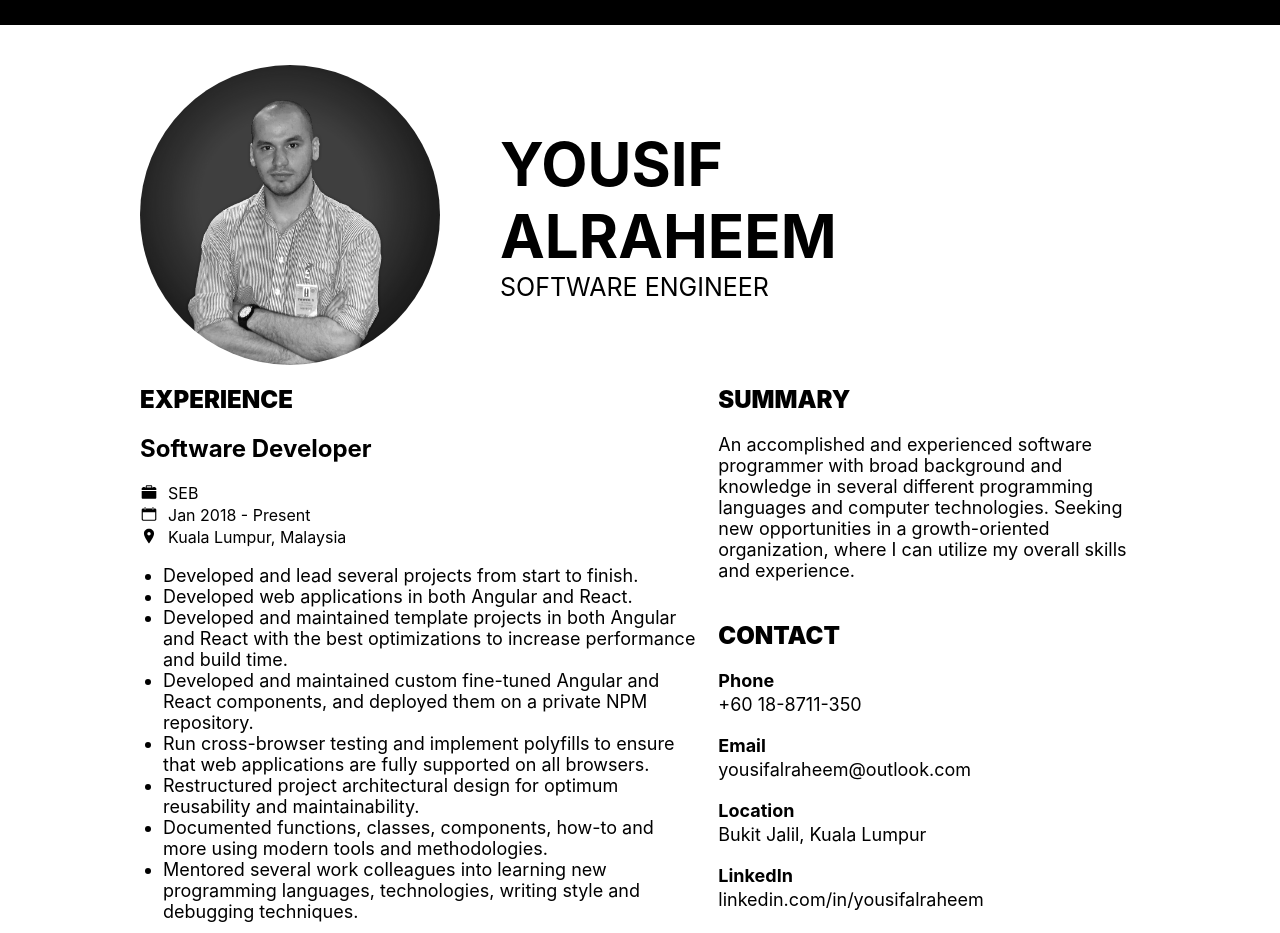
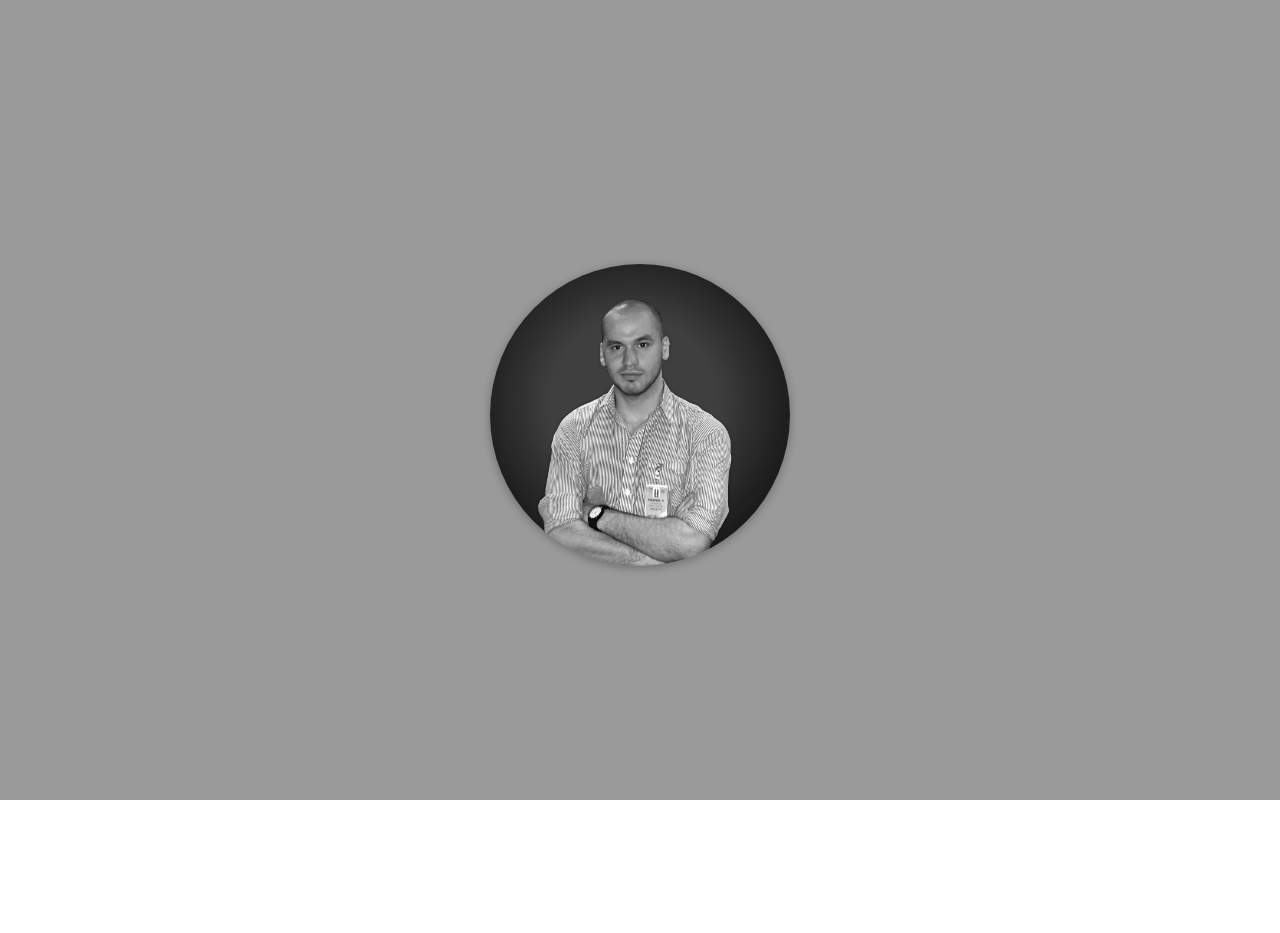
Before and after one commit to yousifalraheem/portfolio-sourcecode, a React (Create React App) app: page / in a window 1280 px wide. Shown: the top 933 px of the page. After the commit the page ends 800 px from the top, so only its background shows below. Built offline with nearby package versions, Linux system fonts and the light colour scheme.

Commit message:
First stage of the new look

```diff
--- a/src/containers/App.tsx
+++ b/src/containers/App.tsx
@@ -1,6 +1,6 @@
 import React, { Component } from "react";
+import Main from "./main/Main";
 import "../styles/app.scss";
-import Main from "./main/Main";
 
 class App extends Component {
     render() {
--- /dev/null
+++ b/src/containers/home/Home.tsx
@@ -0,0 +1,73 @@
+import React, { CSSProperties } from "react";
+import Loading from "../../components/Loading/Loading";
+const ProfileImage: string = require("../../assets/profile.png");
+
+interface HomeProps {}
+
+interface HomeState {
+    itemStyles: CSSProperties;
+    summaryStyles: CSSProperties;
+}
+
+class Home extends React.Component<HomeProps, HomeState> {
+    constructor(props: HomeProps) {
+        super(props);
+
+        this.state = {
+            itemStyles: {},
+            summaryStyles: {}
+        };
+
+        this.applyRolloverEffect = this.applyRolloverEffect.bind(this);
+        this.removeRolloverEffect = this.removeRolloverEffect.bind(this);
+    }
+
+    applyRolloverEffect(event: any): void {
+        const target: HTMLDivElement = event.target as HTMLDivElement;
+        const halfW: number = target.clientWidth / 2;
+        const halfH: number = target.clientHeight / 2;
+
+        const coorX: number = halfW - (event.pageX - target.offsetLeft);
+        const coorY: number = halfH - (event.pageY - target.offsetTop);
+
+        const degX: string = (coorY / halfH) * 10 + "deg"; // max. degree = 10
+        const degY: string = (coorX / halfW) * -10 + "deg"; // max. degree = 10
+        const itemStyles: CSSProperties = {
+            transform: `perspective(600px) translate3d(0, -2px, 0) scale(1.1) rotateX(${degX}) rotateY(${degY})`
+        };
+        const summaryStyles: CSSProperties = {
+            transform: `perspective(600px) translate3d(0, 0, 0) rotateX(${degX}) rotateY(${degY})`
+        };
+        this.setState({ itemStyles, summaryStyles });
+    }
+
+    removeRolloverEffect(): void {
+        this.setState({ itemStyles: {}, summaryStyles: {} });
+    }
+
+    render() {
+        return (
+            <div className="home-container">
+                <div
+                    className="ItemCard"
+                    style={this.state.itemStyles}
+                    onMouseMove={this.applyRolloverEffect}
+                    onMouseLeave={this.removeRolloverEffect}
+                    onTouchMove={this.applyRolloverEffect}
+                    onTouchEnd={this.removeRolloverEffect}
+                >
+                    <figure className="ItemCard__thumb">
+                        <img src={ProfileImage} height="300" width="300" alt="" />
+                    </figure>
+                    <div className="ItemCard__layer cover" />
+                    <div className="ItemCard__summary cover" style={this.state.summaryStyles}>
+                        <h2 className="ItemCard__title">Yousif Al-Raheem</h2>
+                        <address className="ItemCard__meta designer">Software Developer</address>
+                    </div>
+                </div>
+            </div>
+        );
+    }
+}
+
+export default Home;
--- a/src/containers/main/Main.tsx
+++ b/src/containers/main/Main.tsx
@@ -1,12 +1,16 @@
 import React from "react";
 import LeftColumn from "./columns/left/LeftColumn";
 import RightColumn from "./columns/right/RightColumn";
+import { Switch, Route } from "react-router";
 
 interface MainProps {}
 
 interface MainState {}
 
-const ProfileImage: string = require("../../assets/profile.png");
+const Home: any = React.lazy(() => import("../home/Home"));
+const NotFound: React.LazyExoticComponent<React.FunctionComponent> = React.lazy(() =>
+    import("../../components/NotFound/NotFound")
+);
 
 export default class Main extends React.Component<MainProps, MainState> {
     constructor(props: MainProps) {
@@ -15,25 +19,33 @@ export default class Main extends React.Component<MainProps, MainState> {
 
     render() {
         return (
-            <main>
-                <div className="main-container">
-                    <header className="jumbotron">
+            <React.Suspense fallback={<div/>}>
+                <Switch>
+                    <Route path="/" exact component={() => <Home />} />
+                    <Route path="*" component={() => <NotFound />} />
+                </Switch>
+            </React.Suspense>
+        );
+    }
+}
+
+{
+    /* <header className="jumbotron">
         <div className="portfolio-image">
-                            <img src={ProfileImage} alt="Yousif's Profile Image" itemType="image/png" title="Profile Image" />
+            <img
+                src={ProfileImage}
+                alt="Yousif's Profile Image"
+                itemType="image/png"
+                title="Profile Image"
+            />
         </div>
         <div className="name-and-occupation">
-                            <h1 className="name">
-                                Yousif Alraheem
-                            </h1>
+            <h1 className="name">Yousif Alraheem</h1>
             <h2 className="occupation">Software Engineer</h2>
         </div>
     </header>
     <div className="columns-container">
         <LeftColumn />
         <RightColumn />
-                    </div>
-                </div>
-            </main>
-        );
+    </div> */
 }
-}
--- a/src/index.tsx
+++ b/src/index.tsx
@@ -2,8 +2,14 @@ import React from "react";
 import ReactDOM from "react-dom";
 import App from "./containers/App";
 import * as serviceWorker from "./serviceWorker";
+import { HashRouter as Router } from "react-router-dom";
 
-ReactDOM.render(<App />, document.getElementById("root"));
+ReactDOM.render(
+    <Router>
+        <App />
+    </Router>,
+    document.getElementById("root")
+);
 
 // If you want your app to work offline and load faster, you can change
 // unregister() to register() below. Note this comes with some pitfalls.
--- a/src/styles/app.scss
+++ b/src/styles/app.scss
@@ -2,21 +2,17 @@
 @import "./shared/variables";
 
 body {
-    position: relative;
+    @include flat-container;
     margin: 0;
     padding: 0;
     font-family: -apple-system, BlinkMacSystemFont, "Segoe UI", "Roboto", "Oxygen", "Ubuntu",
         "Cantarell", "Fira Sans", "Droid Sans", "Helvetica Neue", sans-serif;
-    -webkit-font-smoothing: antialiased;
-    -moz-osx-font-smoothing: grayscale;
     >#root {
-        position: relative;
+        @include flat-container;
         > .App {
-            position: relative;
-            display: flex;
-            align-items: center;
-            justify-content: center;
+            @include flat-container;
             @import "./main/main";
+            @import "./home/home";
         }
     }
 }
--- /dev/null
+++ b/src/styles/home/home.scss
@@ -0,0 +1,152 @@
+$profile-image-size: 300px;
+.home-container {
+    @include flat-container;
+    @extend %flex-center;
+    padding: 20px;
+    background-color: #eee;
+    @include animation(set-the-stage 800ms linear forwards);
+    .ItemCard {
+        position: relative;
+        display: flex;
+        overflow: hidden;
+        flex-direction: column;
+        cursor: pointer;
+        transition: transform 0.5s cubic-bezier(0.215, 0.61, 0.355, 1),
+        box-shadow 0.5s cubic-bezier(0.215, 0.61, 0.355, 1);
+        transform: perspective(600px) translate3d(0, 0, 0);
+        border-radius: 6px;
+        box-shadow: 0 2px 10px rgba(0, 0, 0, 0.3);
+        align-items: center;
+        max-width: 510px;
+        height: auto;
+        margin-top: 30px;
+        margin-right: auto;
+        margin-left: auto;
+        transform-style: preserve-3d;
+        backface-visibility: hidden;
+        border-radius: 50%;
+        overflow: hidden;
+        will-change: transform;
+        figure {
+            margin: 0;
+        }
+        img {
+            max-width: 100%;
+            height: auto;
+            pointer-events: none;
+        }
+        .cover {
+            position: absolute;
+            top: 0;
+            left: 0;
+            width: 100%;
+            height: 100%;
+            pointer-events: none;
+        }
+        .ItemCard__thumb {
+            position: relative;
+            z-index: 3;
+            padding: 0;
+            transition: transform 0.2s;
+            pointer-events: none;
+            img {
+                display: block;
+                transition: box-shadow 0.2s;
+            }
+        }
+        .ItemCard__layer {
+            z-index: 10;
+            transition: opacity 1s cubic-bezier(0.215, 0.61, 0.355, 1);
+            opacity: 0;
+            background: #9d50bb;
+            background: -moz-linear-gradient(120deg, #9d50bb 0%, #4096ee 100%);
+            background: -webkit-linear-gradient(120deg, #9d50bb 0%, #4096ee 100%);
+            background: linear-gradient(120deg, #9d50bb 0%, #4096ee 100%);
+        }
+        .ItemCard__summary {
+            z-index: 20;
+            display: flex;
+            flex-direction: column;
+            transform: perspective(600px) translate3d(0, 100%, 0);
+            text-align: center;
+            color: #fff;
+            justify-content: center;
+            transform-style: preserve-3d;
+            backface-visibility: hidden;
+            will-change: transform;
+        }
+        .ItemCard__title {
+            margin: 8px 0;
+            font-weight: 900;
+            transform: translate3d(0, 150px, 50px);
+            text-transform: uppercase;
+            color: #fff;
+            font-size: 19px;
+            line-height: 1.48;
+            transition: transform 0.5s cubic-bezier(0.215, 0.61, 0.355, 1);
+            text-shadow: 0 2px 10px rgba(0, 0, 0, 0.38);
+            @media screen and (max-width: 1050px) {
+                font-size: 22px;
+            }
+        }
+        .ItemCard__meta {
+            transition: transform 0.5s cubic-bezier(0.215, 0.61, 0.355, 1);
+            text-shadow: 0 2px 10px rgba(0, 0, 0, 0.38);
+            &.category {
+                font-family: "Roboto", sans-serif;
+                font-weight: 900;
+                transform: translate3d(0, 150px, 40px);
+                text-transform: uppercase;
+                color: #f53794;
+                font-size: 14px;
+            }
+            &.designer {
+                font-style: italic;
+                transform: translate3d(0, 150px, 20px);
+                font-size: 12px;
+            }
+        }
+        /**
+         * Hover state
+         */
+        &:hover {
+            box-shadow: 0 15px 30px rgba(0, 0, 0, 0.3);
+            .ItemCard__layer {
+                opacity: 0.6;
+            }
+            .ItemCard__summary {
+                transform: translate3d(0, 0, 0);
+            }
+            .ItemCard__title {
+                transform: translate3d(0, 0, 50px);
+            }
+            .ItemCard__meta.category {
+                transform: translate3d(0, 0, 40px);
+            }
+            .ItemCard__meta.designer {
+                transition-delay: 0.05s;
+                transform: translate3d(0, 0, 20px);
+            }
+        }
+    }
+}
+
+@keyframes set-the-stage {
+    0% {
+        background-color: #eee;
+    }
+    100% {
+        background-color: #9a9a9a;
+    }
+}
+
+@keyframes step-in {
+    0% {
+        opacity: 0;
+        transform: translateX(-30px);
+    }
+    100% {
+        opacity: 1;
+        transform: translateX(0);
+    }
+}
--- a/src/styles/main/main.scss
+++ b/src/styles/main/main.scss
@@ -2,17 +2,14 @@ $profile-image-size: 300px;
 $profile-image-size-sm: 250px;
 $name-size: 60px;
 $occupation-size: 25px;
+@import "./columns/columns";
+@import "../components/components";
 
 > main {
-    position: relative;
-    border-top: 25px solid $black;
-    border-bottom: 25px solid $black;
-    display: flex;
-    justify-content: center;
-    width: 100%;
+    @include flat-container;
     > div.main-container {
+        @include flat-container;
         overflow-x: hidden;
-        position: relative;
         max-width: 1000px;
         padding: 20px 80px;
         > header.jumbotron {
@@ -63,8 +60,6 @@ $occupation-size: 25px;
                 }
             }
         }
-        @import "./columns/columns";
-        @import "../components/components";
     }
 }
 
--- a/src/styles/shared/mixins.scss
+++ b/src/styles/shared/mixins.scss
@@ -22,3 +22,37 @@
     -ms-transform: $props;
     transform: $props;
 }
+
+@mixin animation($props) {
+    -webkit-animation: $props;
+    -moz-animation: $props;
+    -o-animation: $props;
+    -ms-animation: $props;
+    animation: $props;
+}
+
+%flex-center {
+    display: -webkit-flex;
+    display: -ms-flexbox;
+    display: flex;
+    align-items: center;
+    justify-content: center;
+}
+
+@-webkit-keyframes spin {
+    0% {
+        @include transform(rotate(0deg));
+    }
+    100% {
+        @include transform(rotate(360deg));
+    }
+}
+
+@keyframes spin {
+    0% {
+        @include transform(rotate(0deg));
+    }
+    100% {
+        @include transform(rotate(360deg));
+    }
+}
```
Also changed, not shown: src/components/Loading/Loading.tsx (+29 -6 lines), src/components/Loading/loading.scss (deleted, +0 -21 lines). Lines whose indentation alone changed are shown as unchanged.
